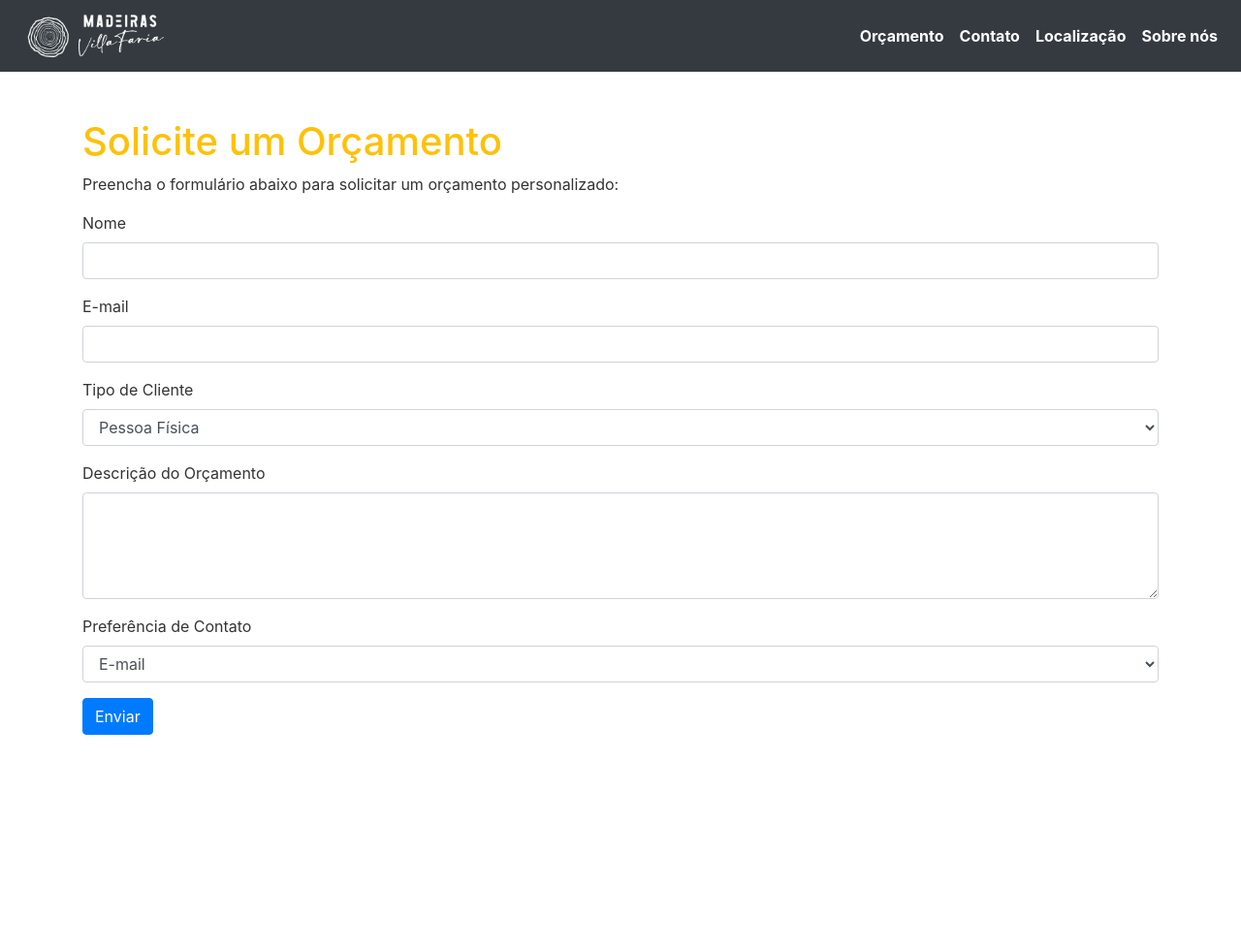
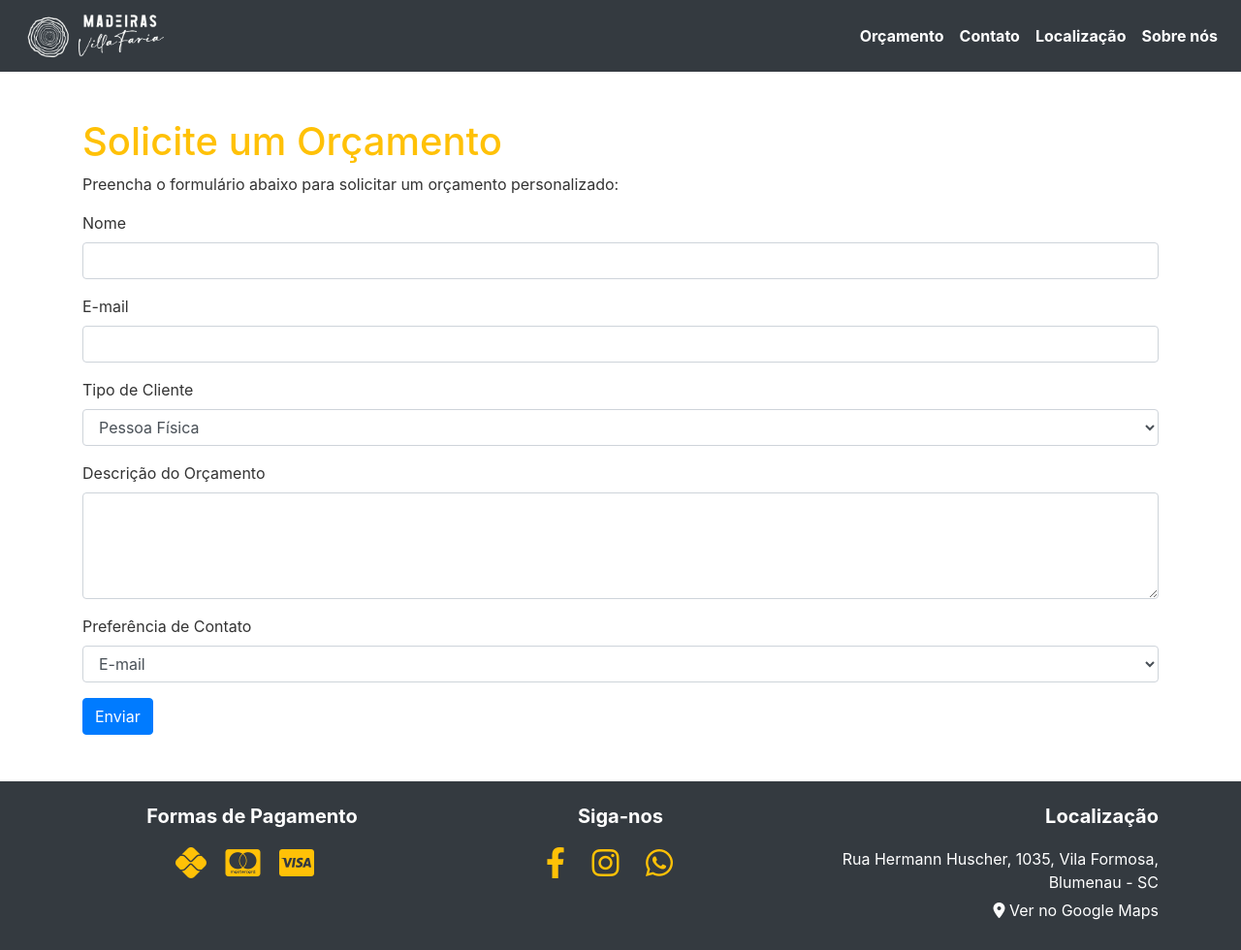
Before and after one commit to PedroAFG/villaFaria, a plain HTML site: page orcamento.html in a window 1280 px wide. Shown: the whole page at 97% size. Before the commit the page ends 800 px from the top, so only its background shows below. Drawn offline with nearby package versions, Linux system fonts and the light colour scheme.

Commit message:
ajuste da página de orçamento, que estava sem footer padrão/default

```diff
--- a/orcamento.html
+++ b/orcamento.html
@@ -75,6 +75,37 @@
         </form>
     </div>
 
+    <footer class="bg-dark text-white mt-5 pt-4 pb-4">
+        <div class="container">
+            <div class="row">
+                <!-- Opções de Pagamento -->
+                <div class="col-md-4">
+                    <h5>Formas de Pagamento</h5>
+                    <div class="payment-icons">
+                        <i class="fab fa-pix"></i>
+                        <i class="fab fa-cc-mastercard"></i>
+                        <i class="fab fa-cc-visa"></i>
+                    </div>
+                </div>
+                <!-- Redes Sociais -->
+                <div class="col-md-4 text-center">
+                    <h5>Siga-nos</h5>
+                    <div class="social-icons">
+                        <a href="https://www.facebook.com/profile.php?id=61563221021332&ref=xav_ig_profile_web" target="_blank" class="text-white mr-2"><i class="fab fa-facebook-f"></i></a>
+                        <a href="https://www.instagram.com/madeirasvillafaria/" class="text-white mr-2" target="_blank"><i class="fab fa-instagram"></i></a>
+                        <a href="https://api.whatsapp.com/send/?phone=47991448075&text&type=phone_number&app_absent=0" target="_blank" class="text-white mr-2"><i class="fab fa-whatsapp"></i></a>
+                    </div>
+                </div>
+                <!-- Localização -->
+                <div class="col-md-4 text-right">
+                    <h5>Localização</h5>
+                    <p>Rua Hermann Huscher, 1035, Vila Formosa, Blumenau - SC</p>
+                    <p><i class="fas fa-map-marker-alt"></i><a href="https://www.google.com/maps/place/Madeiras+Villa+Faria/@-26.9375287,-49.0698832,15z/data=!4m2!3m1!1s0x0:0x1c3eea3169595d96?sa=X&ved=1t:2428&ictx=111" target="_blank" class="text-white"> Ver no Google Maps</a></p>
+                </div>
+            </div>
+        </div>
+    </footer>
+
     <script src="https://code.jquery.com/jquery-3.3.1.slim.min.js"></script>
     <script src="https://cdnjs.cloudflare.com/ajax/libs/popper.js/1.14.7/umd/popper.min.js"></script>
     <script src="https://stackpath.bootstrapcdn.com/bootstrap/4.3.1/js/bootstrap.min.js"></script>
```
